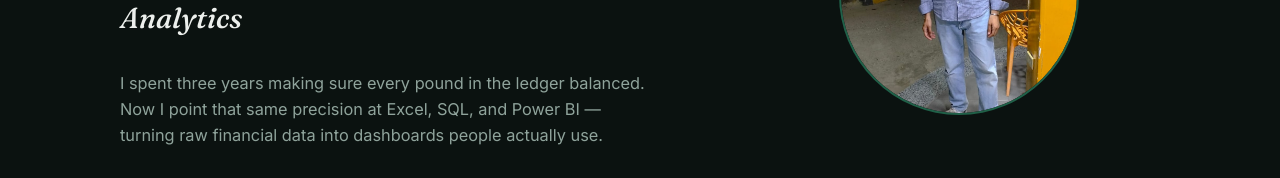
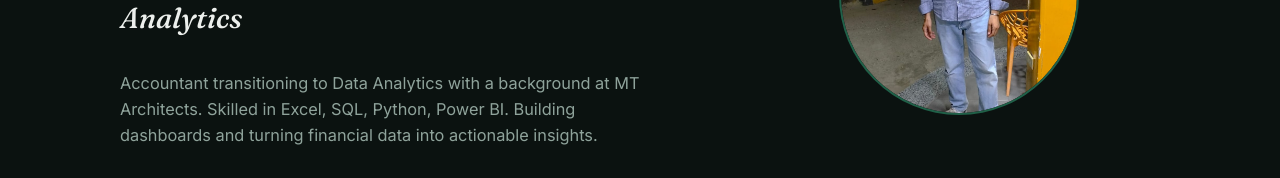
Before and after one commit to hegabshiref4-bit/hegabshiref4-bit.github.io, a plain HTML site: page index.html in a window 1280 px wide. Shown: the part 421-599 px from the top of the page. Drawn offline with Linux system fonts and the light colour scheme.

Commit message:
Update index.html

```diff
--- a/index.html
+++ b/index.html
@@ -440,9 +440,9 @@
         <h1 id="hero-name">Sherif Mohamed Hegab</h1>
         <p class="role" id="hero-role">Accountant, stamping his way into Data Analytics</p>
         <p class="lead" id="hero-lead">
-          I spent three years making sure every pound in the ledger balanced.
-          Now I point that same precision at Excel, SQL, and Power BI —
-          turning raw financial data into dashboards people actually use.
+          Accountant transitioning to Data Analytics with a background at MT Architects.
+          Skilled in Excel, SQL, Python, Power BI. Building dashboards and turning
+          financial data into actionable insights.
         </p>
         <div class="hero-actions">
           <a class="btn btn-primary" href="#contact">Get in touch</a>
```
